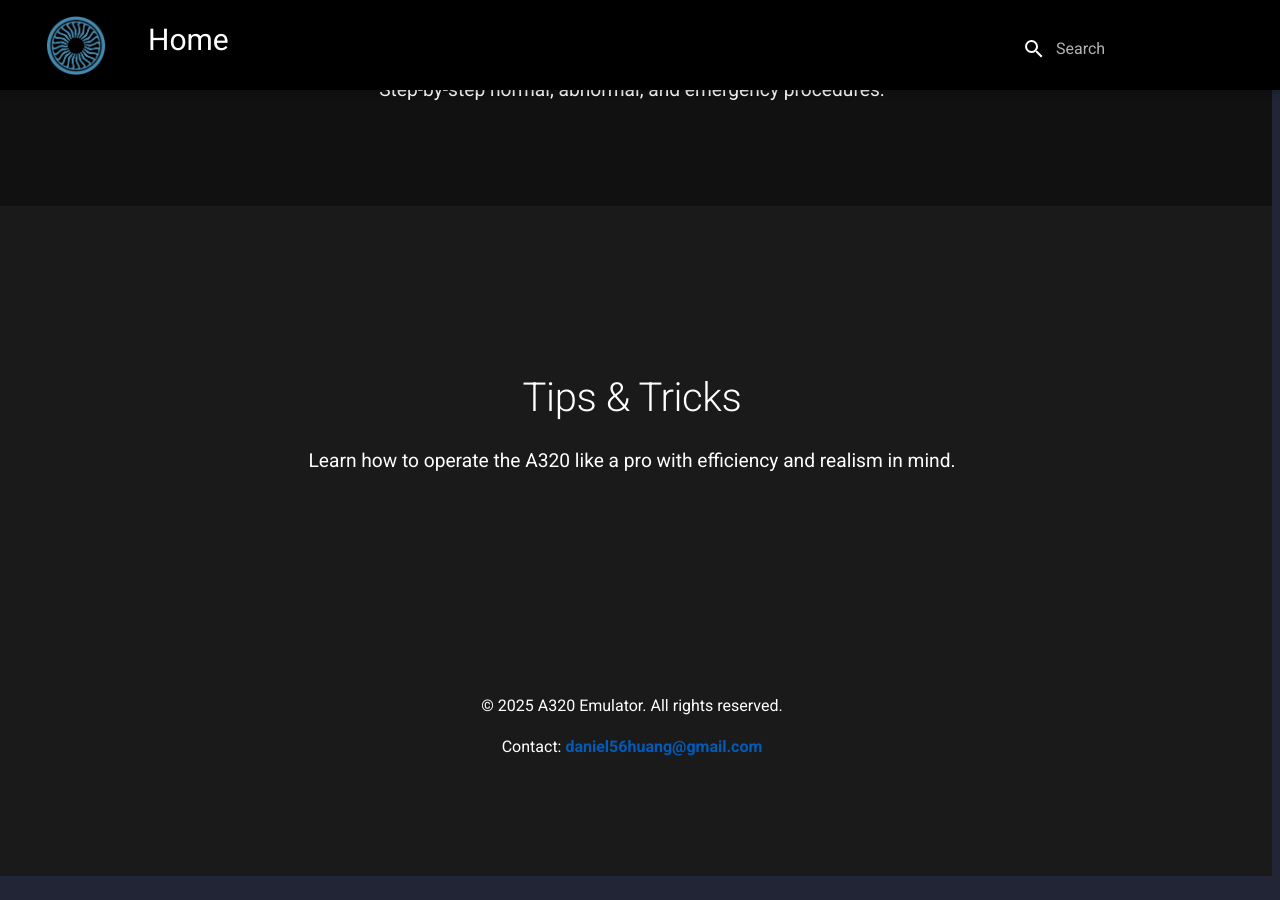
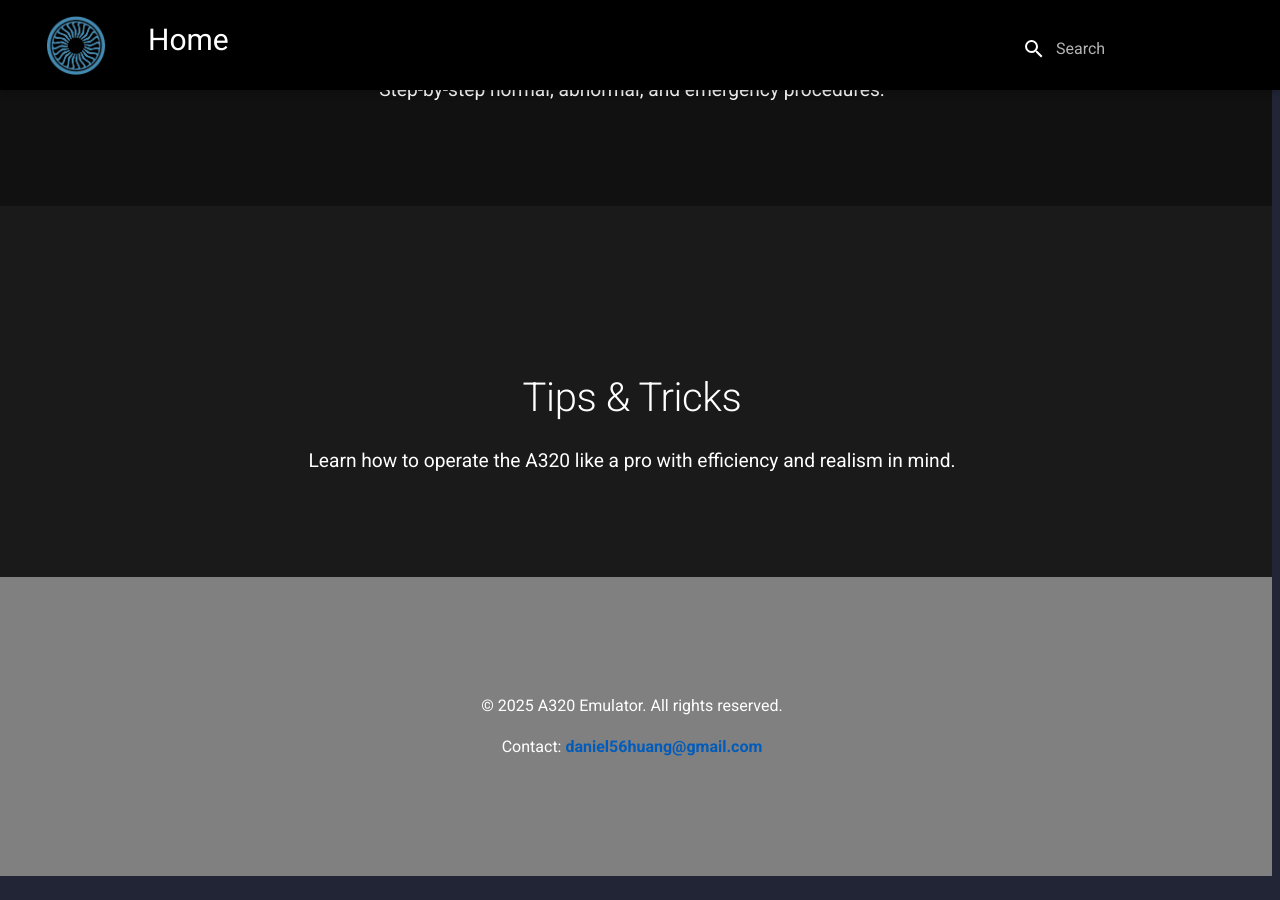
Before and after one commit to danhuaflx-56/A320-emulator, an MkDocs documentation site: the page built from docs/index.md, in a window 1280 px wide and 900 px high, scrolled down 1495 px. Built offline with MkDocs 1.6.1 and Material for MkDocs 9.7.7, drawn with Linux system fonts in a browser that asks for light colours.

Commit message:
Update index.md

```diff
--- a/docs/index.md
+++ b/docs/index.md
@@ -94,7 +94,7 @@
 </div>
 
 <!-- Footer Banner -->
-<footer class="footer-banner"style="width:100vw; position:relative; left:50%; margin-left:-50vw; background-color:#1a1a1a; color:white; text-align:center; padding:100px 20px;">
+<footer class="footer-banner"style="width:100vw; position:relative; left:50%; margin-left:-50vw; background-color:#808080; color:white; text-align:center; padding:100px 20px;">
   <div class="footer-content">
     <p>© 2025 A320 Emulator. All rights reserved.</p>
     <p>Contact: <a href="mailto:daniel56huang@gmail.com">daniel56huang@gmail.com</a></p>
```
